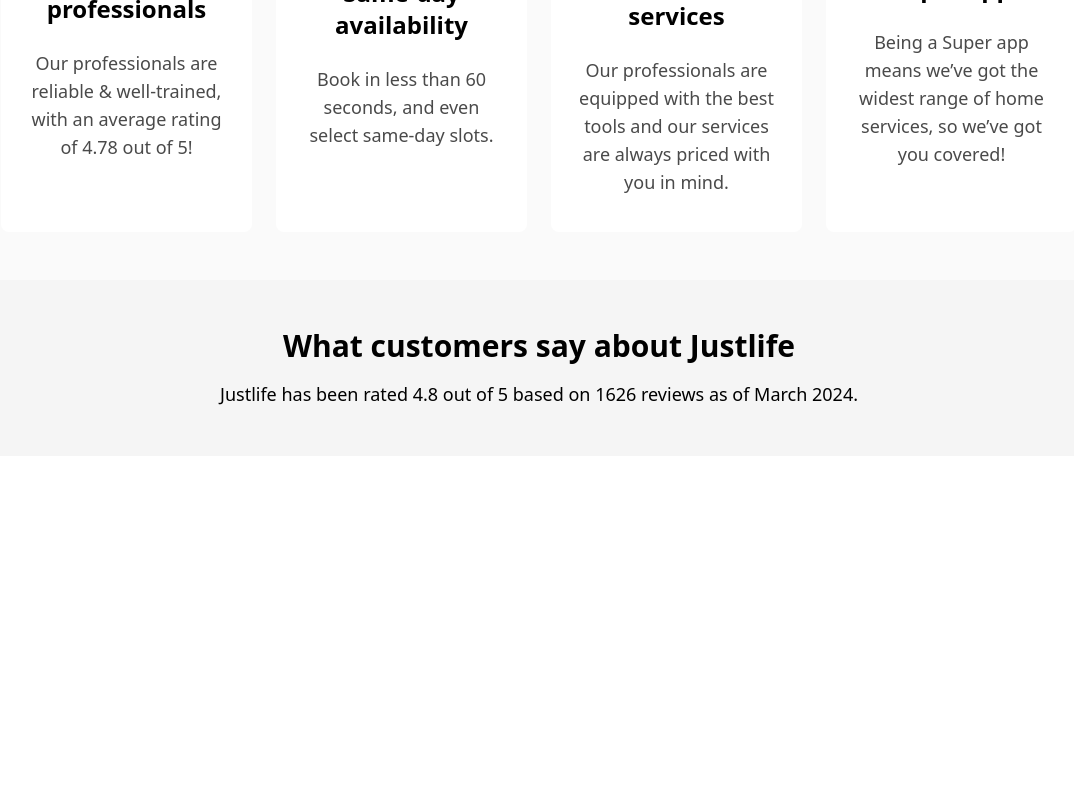
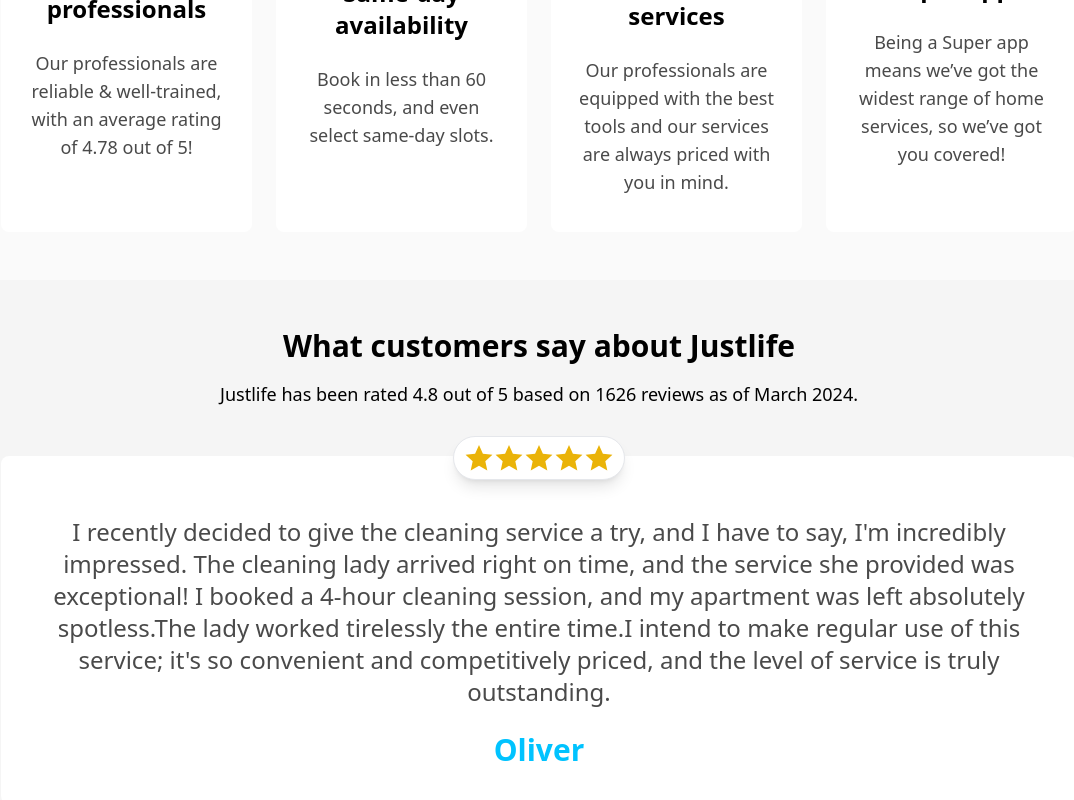
Before and after one commit to Usman-837/Maidslife_Website, a React (Vite) app: page / in a window 1280 px wide. Shown: the part 1514-2314 px from the top of the page, without its empty margins (101-1175 px from the left). Before the commit the page ends 1970 px from the top, so only its background shows below. Built offline with nearby package versions, Linux system fonts and the light colour scheme.

Commit message:
add testimonial card

```diff
--- a/src/Components/Testimonial.jsx
+++ b/src/Components/Testimonial.jsx
@@ -1,4 +1,5 @@
 import React from 'react'
+import { LiaStarSolid } from "react-icons/lia"
 
 const Testimonial = () => {
     return (
@@ -7,6 +8,19 @@
                 <div className='max-w-container py-12 px-8 text-center'>
                     <h2 className='text-3xl font-bold'>What customers say about Justlife</h2>
                     <p className='text-lg mt-4'>Justlife has been rated 4.8 out of 5 based on 1626 reviews as of March 2024.</p>
+                    <div className='pt-12'>
+                        <div className="relative py-9 px-6 flex flex-col items-center justify-center bg-white rounded-lg">
+                            <p className="text-[#4A4A4A] text-2xl my-6">I recently decided to give the cleaning service a try, and I have to say, I'm incredibly impressed. The cleaning lady arrived right on time, and the service she provided was exceptional! I booked a 4-hour cleaning session, and my apartment was left absolutely spotless.The lady worked tirelessly the entire time.I intend to make regular use of this service; it's so convenient and competitively priced, and the level of service is truly outstanding.</p>
+                            <p className='text-3xl font-bold text-[#00c3ff]'>Oliver</p>
+                            <div className='absolute flex text-3xl top-[-20px] py-1.5 px-2.5 bg-white border shadow-lg text-yellow-500 rounded-full'>
+                                <LiaStarSolid />
+                                <LiaStarSolid />
+                                <LiaStarSolid />
+                                <LiaStarSolid />
+                                <LiaStarSolid />
+                            </div>
+                        </div>
+                    </div>
                 </div>
             </div>
         </div>
```
